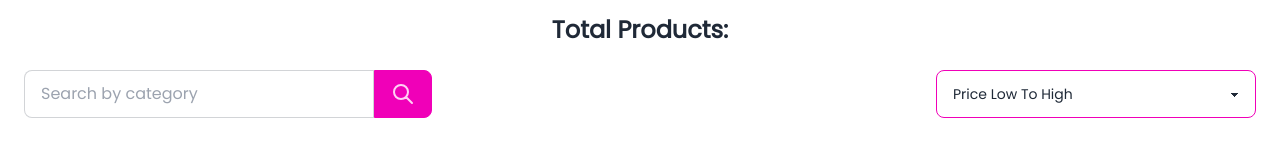
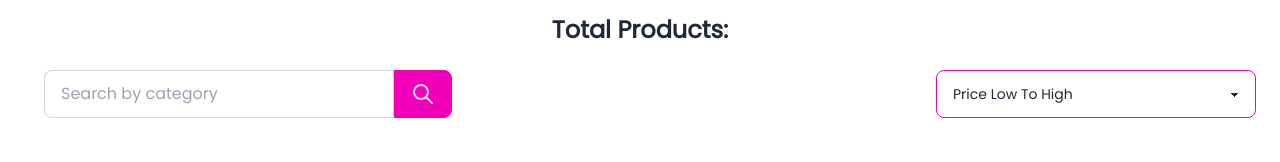
Before and after one commit to MasukBD/kid-castle, a React (Vite) app: page /allToys in a window 1280 px wide. Shown: the part 301-463 px from the top of the page. Built offline with nearby package versions, Linux system fonts and the light colour scheme; no server answers.

Commit message:
register page style changed

```diff
--- a/src/Pages/AllToys.jsx
+++ b/src/Pages/AllToys.jsx
@@ -52,7 +52,7 @@ const AllToys = () => {
             <img src={image1} alt="" />
             <h1 className='text-center font-semibold text-2xl my-5'>Total Products: {numberOfProduct}</h1>
             <div className='my-6 px-6 flex flex-col lg:flex-row gap-6 justify-between items-center'>
-                <div className="form-control">
+                <div className="form-control px-5">
                     <div className="input-group">
                         <input ref={searchRef} type="text" placeholder="Search by category" className="input input-bordered" />
                         <button onClick={handleSearch} className="btn btn-secondary">
--- a/src/Pages/Register.jsx
+++ b/src/Pages/Register.jsx
@@ -85,7 +85,7 @@ const Register = () => {
             <div className='relative'>
                 <img className='hidden md:block max-h-fit w-full' src={backgroundImage1} alt="" />
                 <img className='md:hidden max-h-fit w-full' src={backgroundImage2} alt="" />
-                <div className='absolute top-10 w-full md:w-1/2 mx-auto p-3'>
+                <div className='absolute top-4 lg:top-10 w-full md:w-1/2 mx-auto p-3'>
                     <div className='p-4 border mb-3 border-black rounded-md'>
                         <h1 className='text-4xl font-bold text-center'>Register</h1>
                         <form onSubmit={handleRegisterPage} className='space-y-2'>
```
